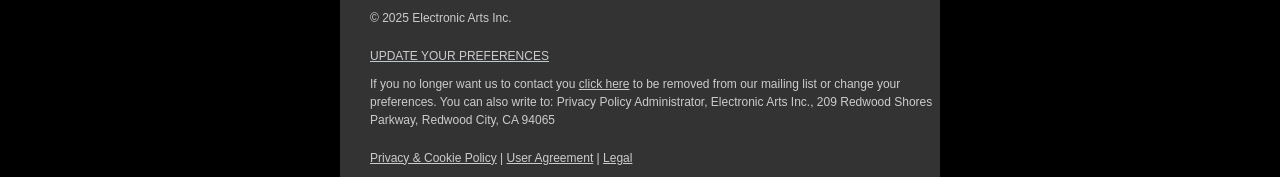
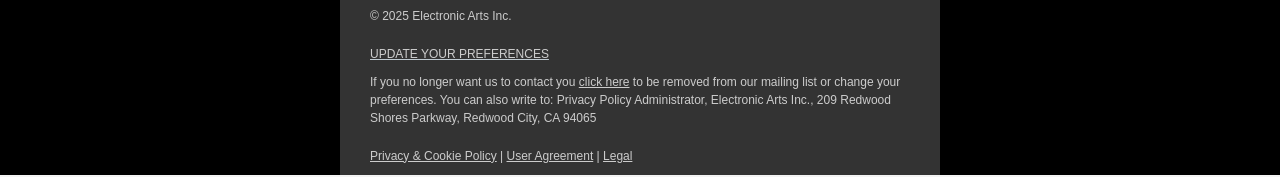
Before and after one commit to VincinChristmas/Battlefield-HTML-Email, a plain HTML site: page index.html in a window 1280 px wide. Shown: the part 4424-4601 px from the top of the page. Drawn offline with Linux system fonts and the light colour scheme.

Commit message:
made final changes to the index.html

```diff
--- a/index.html
+++ b/index.html
@@ -240,8 +240,12 @@
           </tr>
 
           <tr>
-            <td style="padding: 0 0 0 30px; width:100%;max-width:600px">
-                <p style="font-family:Arial,sans-serif;font-size:12px;line-height:18px;color:#cccccc;">
+            <td style="padding: 10px 0 0 30px;">
+
+              <table role="presentation" cellspacing="0" cellpadding="0" border="0" width="540" align="left">
+                <tr>
+                  <td style="padding: 0;">
+                    <p style="margin:0 0 10px 0;font-family:Arial,sans-serif;font-size:12px;line-height:18px;color:#cccccc;">
                         © 2025 Electronic Arts Inc.
                     </p>
 
@@ -255,13 +259,14 @@
                         If you no longer want us to contact you <a href="https://click.e.ea.com/?qs=035195fff62b4f4756f0df413ea6329df32a8b98ae84b551c78ed6a0fda0f4f74ddcc094fee711d906339731dd88acb0b45c255e9b4ecec8de63056784625e3" style="text-decoration: underline; color:#cccccc">click here</a> to be removed from our mailing list or change your preferences. You can also write to: Privacy Policy Administrator, Electronic Arts Inc., 209 Redwood Shores Parkway, Redwood City, CA 94065
                     </p>
 
-
-
                     <p style="margin:0 0 10px 0;font-family:Arial,sans-serif;font-size:12px;line-height:18px; color:#cccccc">
                       <a href="https://click.e.ea.com/?qs=035195fff62b4f472bef3bb2e2e4cfa4f9d6176ebbaed936430c7ce6cb862f8c7c676e439a370b92609ae919fd48b7ce19e8a5ddcdd6844234ebedd6555d7" style="color:#cccccc;text-decoration:underline;"> Privacy & Cookie Policy</a> |
                       <a href="https://click.e.ea.com/?qs=035195fff62b4f47787b7a843822f3f4f81b313db1f4a98f7c95b9c021a367f471a293268b5143a8438dbef9a526b6f43cff143d8eb1cd377a9bed4ee55d4d4d" style="color:#cccccc;text-decoration:underline;">User Agreement</a> |
                       <a href="https://click.e.ea.com/?qs=035195fff62b4f479bccbe13d5c9d1f1167a0572dad03c2a1ee94a863001989adaf60ca9e49a6136262e7d03a44feee4e8dcf2a43e6ef9367299ac3f05d0c5dd" style="color:#cccccc;text-decoration:underline;">Legal</a>
                     </p>
+                  </td>
+                </tr>
+              </table>
             </td>
           </tr>
 
```
Lines whose indentation alone changed are shown as unchanged.
